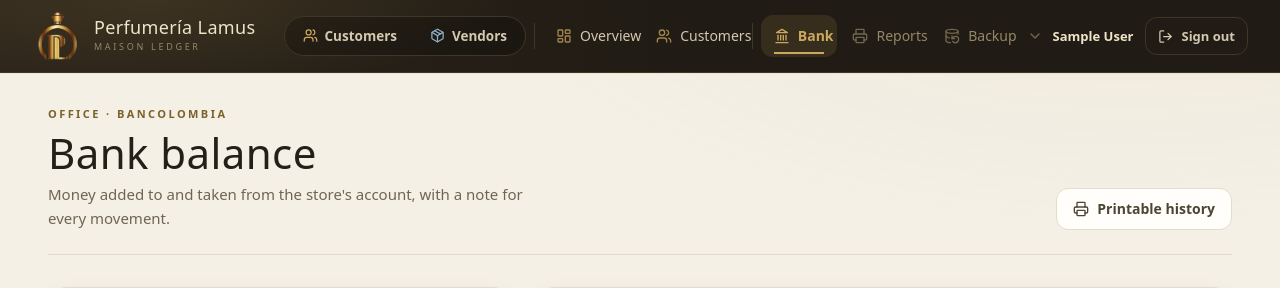
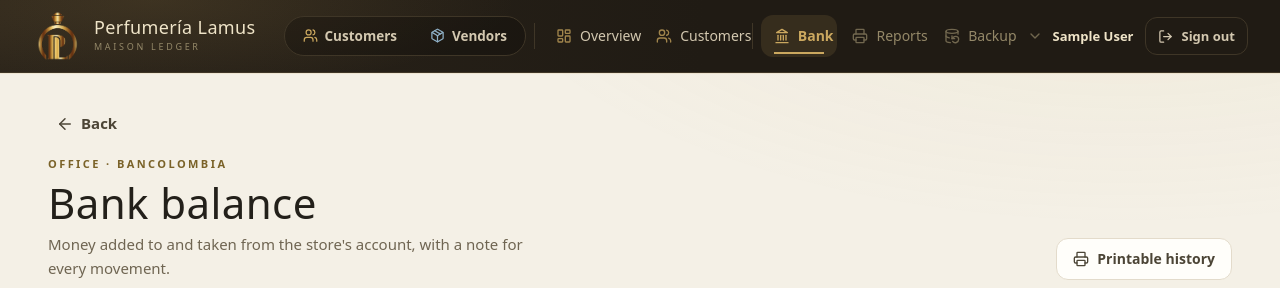
Before and after one commit to GhandourGh/perfumeria-lamus, a Flask app: page /bank in a window 1280 px wide. Shown: the top 288 px of the page. Run offline with Flask 3, Linux system fonts and the light colour scheme; the visitor is signed in with stand-in values (Sample User, id 1); data comes from the database, SQL or seed files in the repository; data that the repository does not hold is empty; parts of the project's set-up code (start-up, migrations or seed data) failed here and were passed over.

Commit message:
Add consistent back navigation across app

```diff
--- a/static/app.js
+++ b/static/app.js
@@ -16,6 +16,23 @@
   /* ---------- Icons ---------- */
 
   if (window.lucide) lucide.createIcons();
+
+  var backLink = document.querySelector("[data-back-link]");
+  if (backLink) {
+    backLink.addEventListener("click", function (event) {
+      if (window.history.length > 1 && document.referrer) {
+        try {
+          var previous = new URL(document.referrer);
+          if (previous.origin === window.location.origin && previous.pathname !== "/login") {
+            event.preventDefault();
+            window.history.back();
+          }
+        } catch (error) {
+          /* Keep the link's safe overview fallback. */
+        }
+      }
+    });
+  }
 
   /* ---------- Mobile drawer ---------- */
 
--- a/static/style.css
+++ b/static/style.css
@@ -1611,6 +1611,35 @@ dialog.sheet[open] { animation: sheet-in .22s ease both; }
   color: var(--garnet-deep); background: var(--garnet-wash);
   border: 1px solid var(--rule); border-radius: var(--radius);
 }
+
+/* Consistent page navigation */
+.page-back-row {
+  display: flex;
+  margin-bottom: var(--space-3);
+}
+.page-back {
+  display: inline-flex;
+  align-items: center;
+  gap: 7px;
+  min-height: 38px;
+  padding: 7px 11px 7px 8px;
+  color: var(--ink-soft);
+  border-radius: var(--radius-sm);
+  font-weight: 750;
+  text-decoration: none;
+}
+.page-back:hover {
+  color: var(--ink);
+  background: var(--gold-wash);
+}
+.page-back:focus-visible {
+  outline: 3px solid var(--focus);
+  outline-offset: 2px;
+}
+.page-back svg {
+  width: 18px;
+  height: 18px;
+}
 .backup-alert svg { flex: 0 0 auto; }
 .field small { color: var(--muted); }
 .manual-backup-panel {
--- a/templates/base.html
+++ b/templates/base.html
@@ -86,6 +86,14 @@
   <button class="scrim" type="button" data-nav-scrim tabindex="-1" aria-hidden="true"></button>
 
   <main class="main" id="main">
+      {% if current_user %}
+      <div class="page-back-row">
+        <a class="page-back" href="{{ url_for('vendor_overview') if workspace == 'vendors' else url_for('dashboard') }}" data-back-link>
+          <i data-lucide="arrow-left" aria-hidden="true"></i>
+          Back
+        </a>
+      </div>
+      {% endif %}
       {% with messages = get_flashed_messages(with_categories=true) %}
         {% if messages %}
           <div class="toasts">
```
